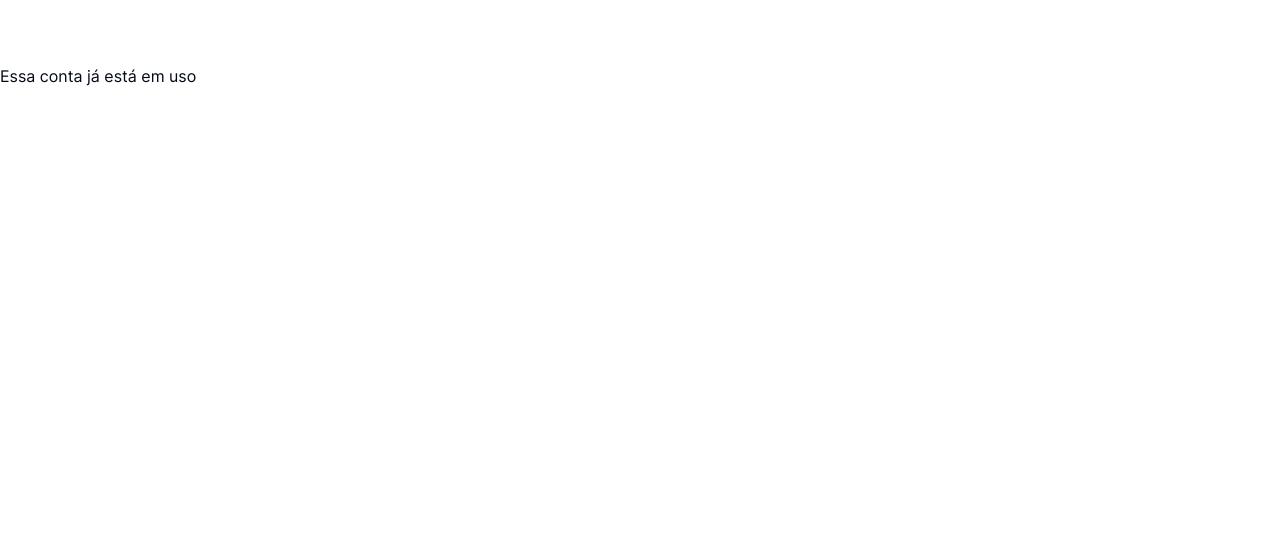
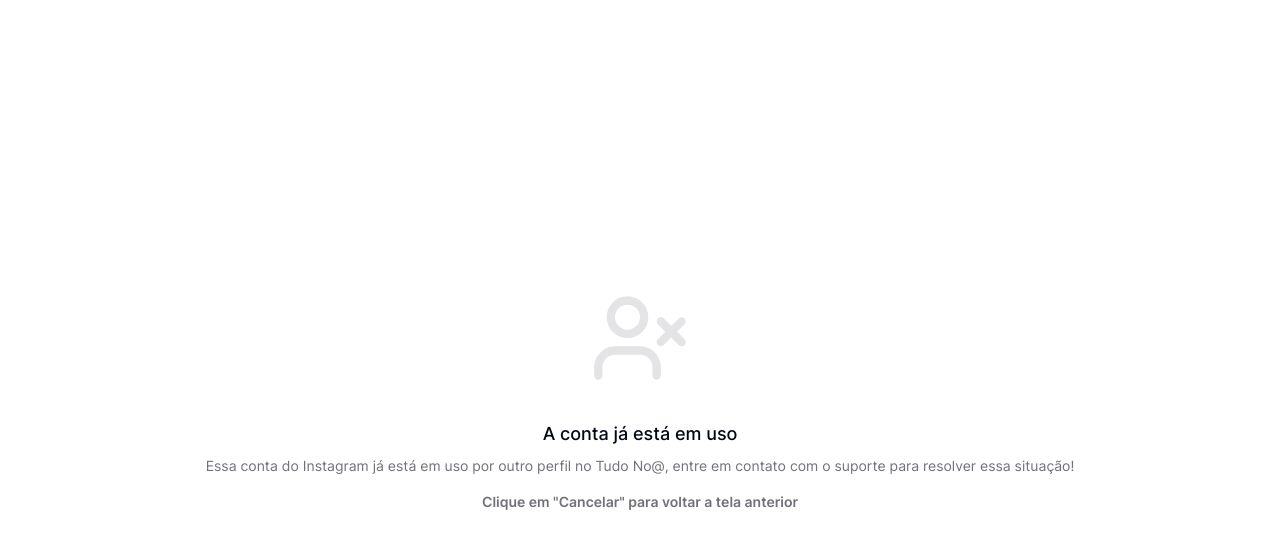
Before and after one commit to rodolfosouzamenezes/tudo-no-arroba-blog-web, a Next.js app: page /login-instagram/conta-em-uso in a window 1280 px wide. Shown: the top 548 px of the page. Built offline with nearby package versions, Linux system fonts and the light colour scheme.

Commit message:
feat: add style to error screens

```diff
--- a/src/app/layout.tsx
+++ b/src/app/layout.tsx
@@ -24,9 +24,7 @@ export default function RootLayout({ children }: WithChildren) {
       >
         <Providers>
           <div className="relative flex h-screen max-h-screen justify-center overflow-hidden bg-white dark:bg-zinc-800">
-            <div className="mt-16 flex h-[calc(100vh_-_64px)] w-full justify-center overflow-y-scroll">
-              <main className="w-full">{children}</main>
-            </div>
+            {children}
           </div>
 
           <ToastContainer
--- a/src/app/login-instagram/conta-em-uso/page.tsx
+++ b/src/app/login-instagram/conta-em-uso/page.tsx
@@ -1,7 +1,21 @@
+import { UserX } from 'lucide-react'
+import colors from 'tailwindcss/colors'
+
 export default function AccountAlreadyConnectedInstagramLogin() {
   return (
-    <>
-      <p>Essa conta já está em uso</p>
-    </>
+    <div className="flex h-full w-full flex-col items-center justify-center bg-white px-8">
+      <UserX size={100} color={colors.zinc[200]} className="mb-8" />
+
+      <p className="mb-2 text-center text-lg font-medium">
+        A conta já está em uso
+      </p>
+      <p className="text-center text-sm text-zinc-500">
+        Essa conta do Instagram já está em uso por outro perfil no Tudo No@,
+        entre em contato com o suporte para resolver essa situação!
+      </p>
+      <p className="mt-4 text-center text-sm font-semibold text-zinc-500">
+        Clique em "Cancelar" para voltar a tela anterior
+      </p>
+    </div>
   )
 }
--- a/src/app/login-instagram/erro/page.tsx
+++ b/src/app/login-instagram/erro/page.tsx
@@ -1,7 +1,20 @@
+import { XCircle } from 'lucide-react'
+import colors from 'tailwindcss/colors'
+
 export default function ErrorInstagramLogin() {
   return (
-    <>
-      <p>Erro</p>
-    </>
+    <div className="flex h-full w-full flex-col items-center justify-center bg-white px-8">
+      <XCircle size={100} color={colors.zinc[200]} className="mb-8" />
+
+      <p className="mb-2 text-center text-lg font-medium">
+        Não foi possível realizar a ação
+      </p>
+      <p className="text-center text-sm text-zinc-500">
+        Tente novamente mais tarde!
+      </p>
+      <p className="mt-4 text-center text-sm font-semibold text-zinc-500">
+        Clique em "Cancelar" para voltar a tela anterior
+      </p>
+    </div>
   )
 }
```
